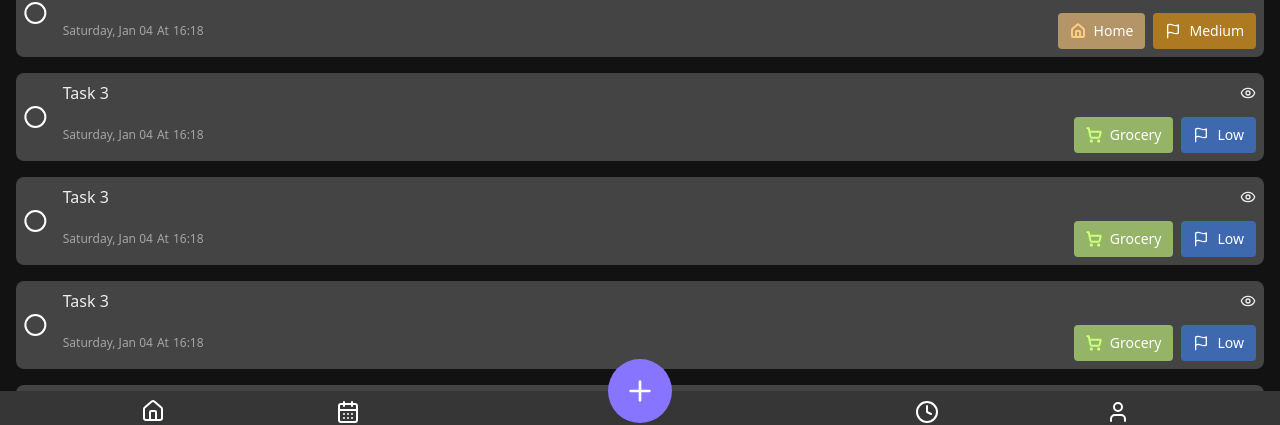
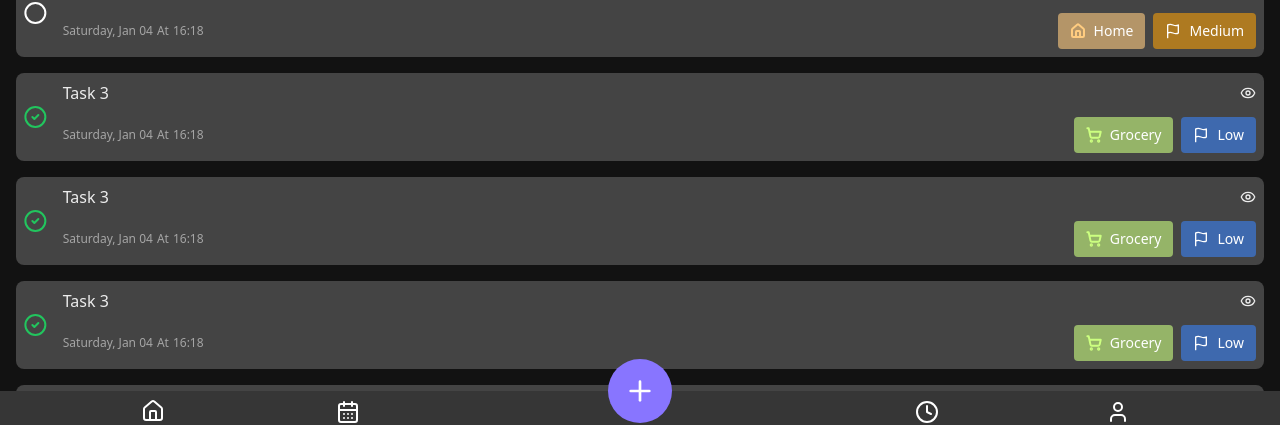
Before and after one commit to SaadiaEl08/to-do-list, a React (Vite) app in the folder frontend/: page /home in a window 1280 px wide. Shown: the part 343-768 px from the top of the page. Built offline with nearby package versions, Linux system fonts and the light colour scheme.

Commit message:
add confirm and unconfirmed design logic

```diff
--- a/frontend/src/components/TaskPreview.jsx
+++ b/frontend/src/components/TaskPreview.jsx
@@ -1,6 +1,6 @@
 /* eslint-disable react/prop-types */
 import { categories, getDay, priorities } from "@/constants";
-import { Circle, Eye, Flag, Tag } from "lucide-react";
+import { CheckCircle2, Circle, Eye, Flag, Tag } from "lucide-react";
 import { cloneElement, useState } from "react";
 import TaskDetail from "./TaskDetail";
 import { useDispatch } from "react-redux";
@@ -8,10 +8,14 @@ import ConfirmDialog from "./ConfirmDialog";
 
 const TaskPreview = ({ task }) => {
   const dispatch = useDispatch();
-  const { title, date, time, priority, category } = task;
+  const { title, date, time, priority, category, isCompleted } = task;
   const [taskToShowDetail, setTaskToShowDetail] = useState(null);
   const [openConfirmDialog, setOpenConfirmDialog] = useState(false);
-
+  const [confirmInfo, setConfirmInfo] = useState({
+    title: "",
+    message: "",
+    onConfirm: () => {},
+  });
   // Get category and priority info
   const categoryInfo = categories.find((item) => item.name === category) || {
     color: "#ccc",
@@ -40,7 +44,22 @@ const TaskPreview = ({ task }) => {
     setTaskToShowDetail(formattedTask);
   };
 
-  const handleMarkAsCompleted = () => setOpenConfirmDialog(true);
+  const handleMarkAsCompleted = () => {
+    setConfirmInfo({
+      title: "Mark as Completed",
+      message: "Are you sure you want to mark this task as completed?",
+      onConfirm: handleConfirm,
+    });
+    setOpenConfirmDialog(true);
+  };
+  const handleMarkAsUnCompleted = () => {
+    setConfirmInfo({
+      title: "Mark as Uncompleted",
+      message: "Are you sure you want to mark this task as uncompleted?",
+      onConfirm: handleConfirm,
+    });
+    setOpenConfirmDialog(true);
+  };
   const handleClose = () => setOpenConfirmDialog(false);
 
   const handleConfirm = () => {
@@ -50,18 +69,27 @@ const TaskPreview = ({ task }) => {
 
   return (
     <div className="w-full text-foreground flex items-center justify-between bg-dropDown rounded-lg">
+      {!isCompleted ? (
         <Circle
           className="w-10 cursor-pointer"
           onClick={handleMarkAsCompleted}
           aria-label="mark as completed"
           role="button"
         />
+      ) : (
+        <CheckCircle2
+          className="w-10 cursor-pointer text-green-500"
+          onClick={handleMarkAsUnCompleted}
+          aria-label="mark as uncompleted"
+          role="button"
+        />
+      )}
       <ConfirmDialog
         open={openConfirmDialog}
         onClose={handleClose}
-        onConfirm={handleConfirm}
-        title="Mark as Completed Task"
-        message="Are you sure you want to mark this task as completed?"
+        onConfirm={confirmInfo.onConfirm}
+        title={confirmInfo.title}
+        message={confirmInfo.message}
       />
       <div className="w-full flex flex-col p-2 gap-3">
         <h1 className="opacity-90 flex items-center justify-between">
```
Lines whose indentation alone changed are shown as unchanged.
